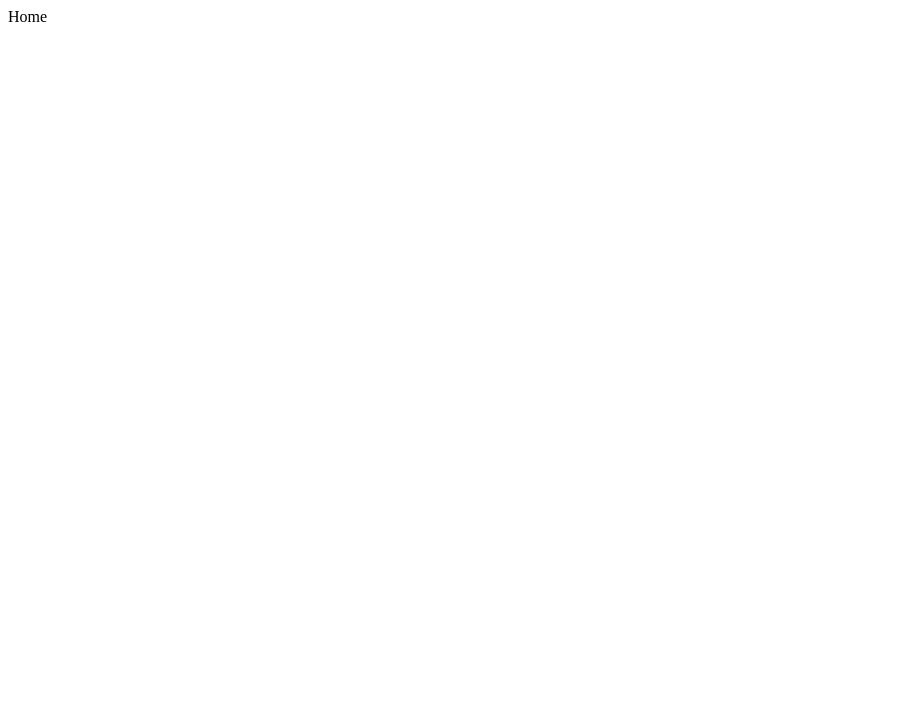
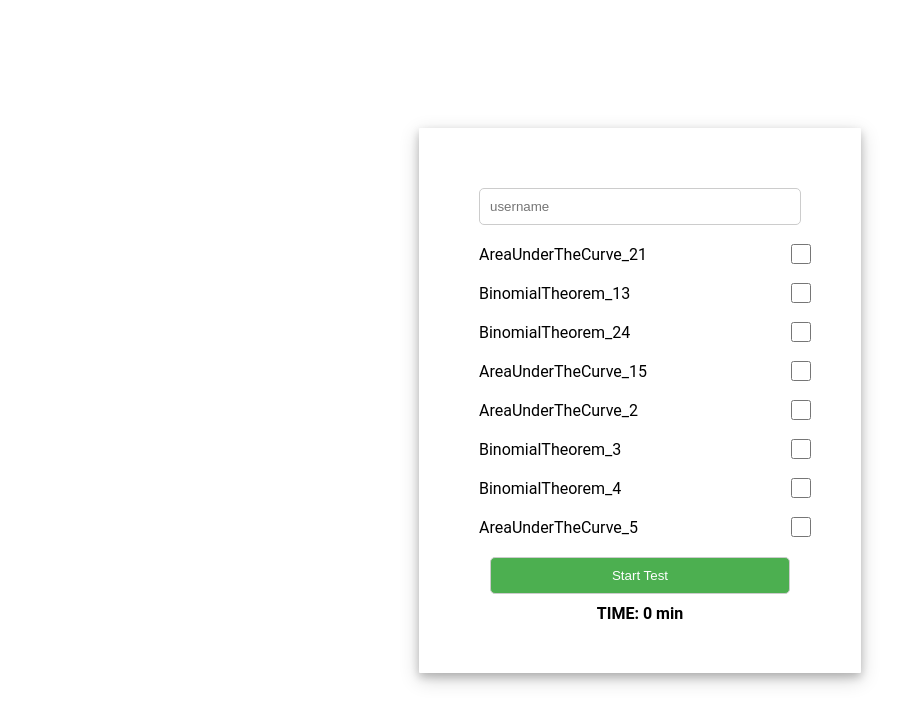
Before and after one commit to nikhilsinha822/nioclassTask_nikhil, a React (Vite) app: page / in a window 1280 px wide. Shown: the top 724 px of the page, without its empty margins (0-923 px from the left). Built offline with nearby package versions, Linux system fonts and the light colour scheme.

Commit message:
create home page

```diff
--- a/src/App.css
+++ b/src/App.css
@@ -0,0 +1,7 @@
+*{
+    margin: 0;
+    padding: 0;
+}
+.App{
+    font-family: 'Roboto', sans-serif;
+}
--- a/src/App.tsx
+++ b/src/App.tsx
@@ -1,16 +1,19 @@
-import { Routes, Route } from 'react-router-dom';
-import Test from './pages/Test';
-import Finish from './pages/Finish';
-import Home from './pages/Home';
+import { Routes, Route } from "react-router-dom";
+import Test from "./pages/Test";
+import Finish from "./pages/Finish";
+import Home from "./pages/Home";
+import "./App.css";
 
 const App = () => {
-    return (
-        <Routes>
-            <Route path='/' element={<Home/>} />
-            <Route path='/test' element={<Test/>} />
-            <Route path='/finish' element={<Finish/>} />
-        </Routes>
-    );
-}
+  return (
+    <div className="App">
+      <Routes>
+        <Route path="/" element={<Home />} />
+        <Route path="/test" element={<Test />} />
+        <Route path="/finish" element={<Finish />} />
+      </Routes>
+    </div>
+  );
+};
 
 export default App;
--- /dev/null
+++ b/src/data/quesIDs.tsx
@@ -0,0 +1,10 @@
+export const quesIDs = [
+  "AreaUnderTheCurve_21",
+  "BinomialTheorem_13",
+  "BinomialTheorem_24",
+  "AreaUnderTheCurve_15",
+  "AreaUnderTheCurve_2",
+  "BinomialTheorem_3",
+  "BinomialTheorem_4",
+  "AreaUnderTheCurve_5",
+];
--- /dev/null
+++ b/src/pages/Home.css
@@ -0,0 +1,47 @@
+.homeContainer {
+  display: flex;
+  flex-direction: column;
+  width: 100%;
+  height: 100vh;
+  align-items: center;
+  text-align: center;
+  justify-content: center;
+}
+.homeContainer > form {
+  border-radius: 1px;
+  padding: 50px;
+  box-shadow: 0 4px 8px 0 rgba(0, 0, 0, 0.2), 0 6px 20px 0 rgba(0, 0, 0, 0.19);
+}
+.homeContainer > form > input {
+  padding: 10px;
+  margin: 10px;
+  border-radius: 5px;
+  border: 1px solid #ccc;
+  width: 300px;
+}
+.homeContainer > form > div {
+  display: grid;
+  text-align: start;
+  align-items: center;
+  grid-template-columns: 1.9fr 0.1fr;
+}
+.homeContainer > form > button {
+  padding: 10px;
+  margin: 10px;
+  border-radius: 5px;
+  border: 1px solid #ccc;
+  width: 300px;
+  background-color: #4caf50;
+  color: white;
+  cursor: pointer;
+}
+.homeContainer > form > button:hover {
+  background-color: #419a44;
+}
+.homeContainer > form > div > label {
+  padding: 10px;
+}
+.homeContainer > form > div > input {
+  width: 20px;
+  height: 20px;
+}
--- a/src/pages/Home.tsx
+++ b/src/pages/Home.tsx
@@ -1,7 +1,39 @@
+import { useState } from "react";
+import { quesIDs } from "../data/quesIDs";
+import "./Home.css";
+
 const Home = () => {
+  const [username, setUsername] = useState<string>();
+  const [selQuesID, setSelQuesID] = useState<string[]>([]);
+  const [time, setTime] = useState(0);
+  const handleList = (e: React.ChangeEvent<HTMLInputElement>) => {
+    if (e.target.checked) {
+      setSelQuesID([...selQuesID, e.target.value]);
+      setTime((prev) => prev + 5);
+    } else {
+      setSelQuesID(selQuesID.filter((prop) => prop != e.target.value));
+      setTime((prev) => prev - 5);
+    }
+  };
   return (
-    <div>Home</div>
-  )
-}
+    <main className="homeContainer">
+      <form className="">
+        <input
+          type="text"
+          placeholder="username"
+          onChange={(e) => setUsername(e.target.value)}
+        />
+        {quesIDs.map((prop) => (
+          <div key={prop} className="" onChange={handleList}>
+            <label>{prop}</label>
+            <input name={prop} value={prop} type="checkbox" />
+          </div>
+        ))}
+        <button>Start Test</button>
+        <h4 className="">TIME: {time} min</h4>
+      </form>
+    </main>
+  );
+};
 
-export default Home
+export default Home;
```
